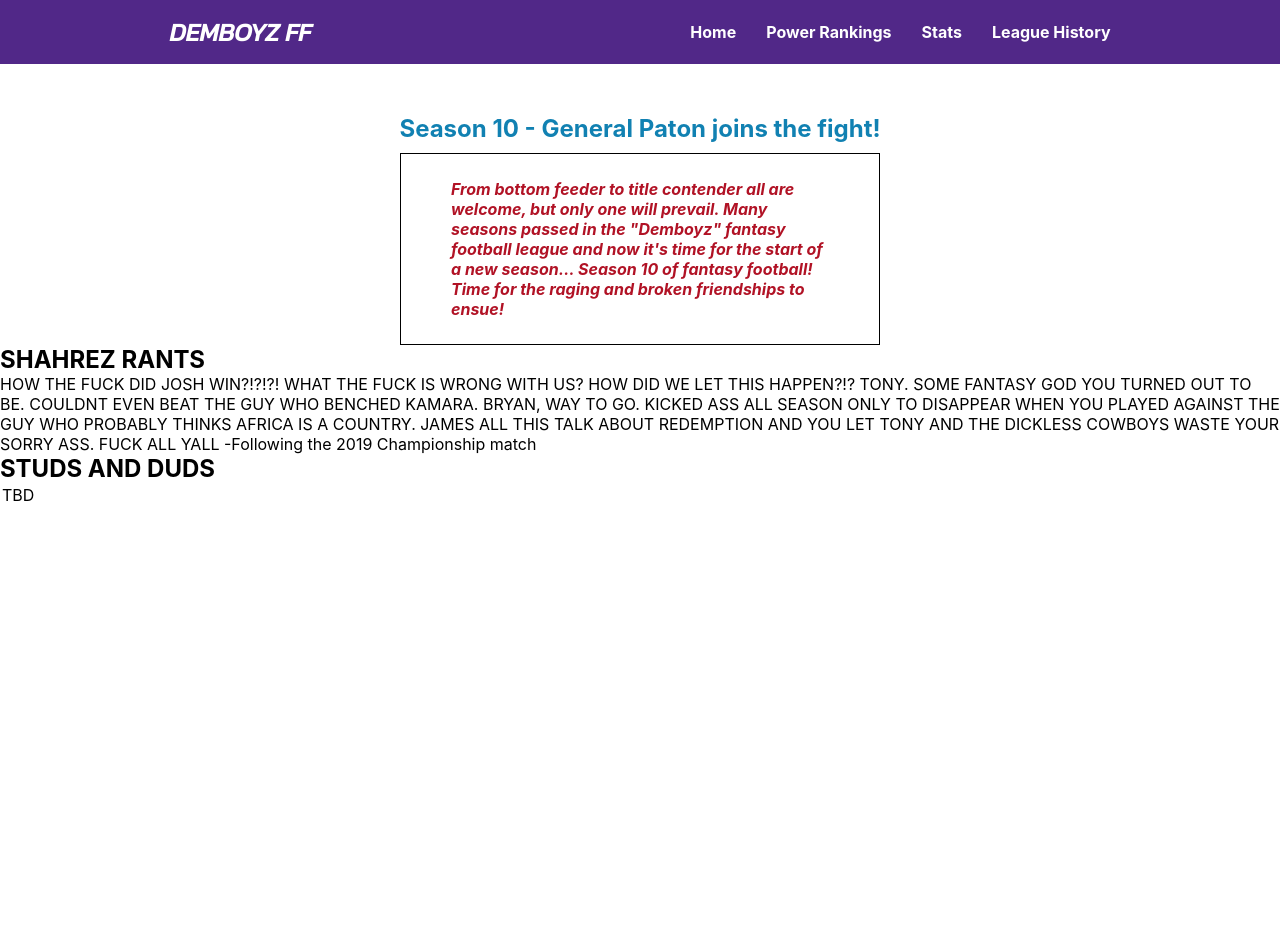
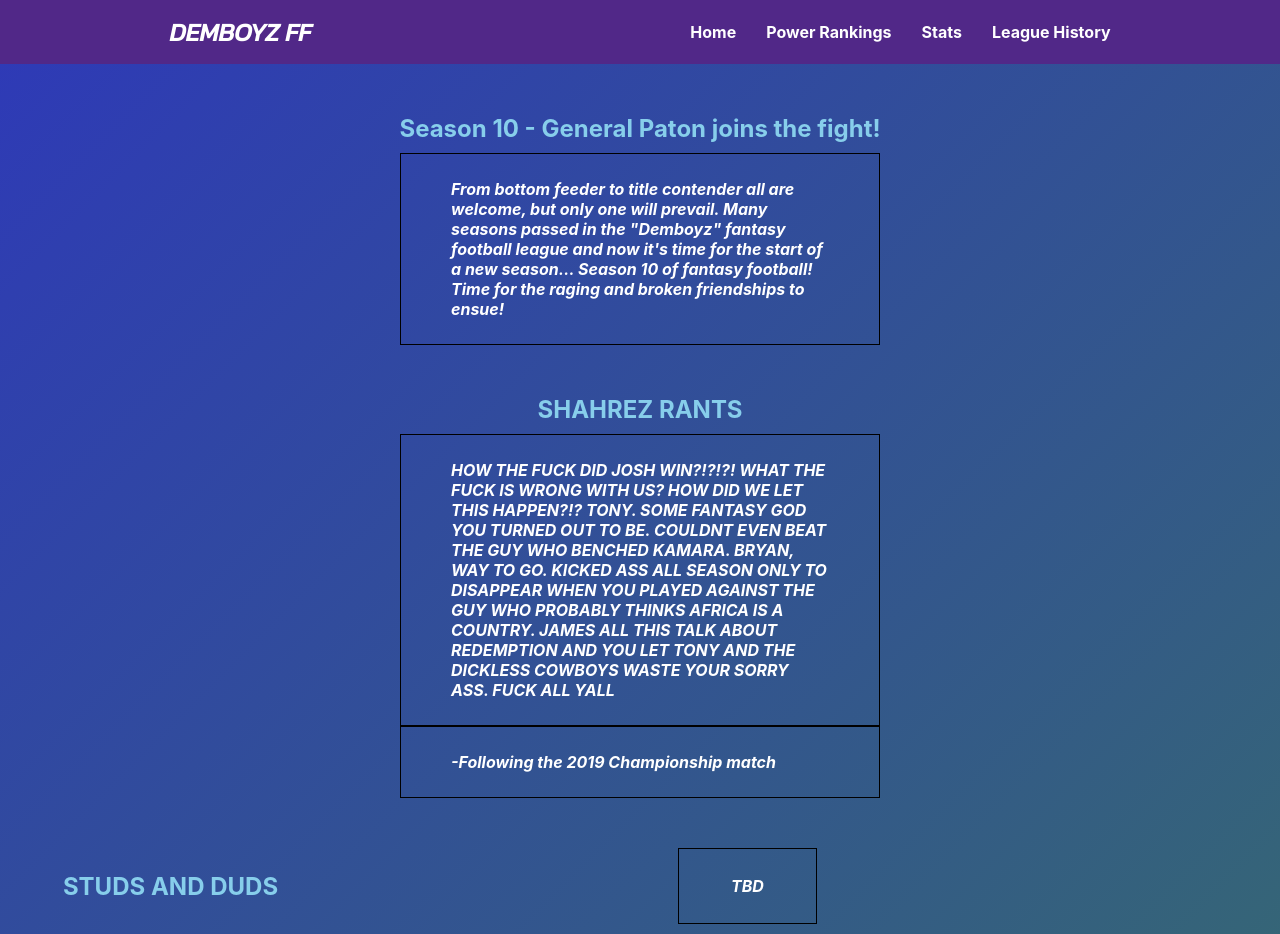
Before and after one commit to Tydomx/demboyz-fantasy-football, a React (Create React App) app: page / in a window 1280 px wide. Before the commit the page ends 800 px from the top, so only its background shows below. Built offline with nearby package versions, Linux system fonts and the light colour scheme.

Commit message:
Added a gradient background WIP

```diff
--- a/src/assets/components/pages/Home.js
+++ b/src/assets/components/pages/Home.js
@@ -16,18 +16,20 @@ export default function Home() {
 			</div>
 
 			<div>
-				<h2>SHAHREZ RANTS</h2>
-				<p>
+				<div className="openingTitle container">
+					<h2>SHAHREZ RANTS</h2>
+				</div>
+				<p className="containerPara openingPara">
 					HOW THE FUCK DID JOSH WIN?!?!?! WHAT THE FUCK IS WRONG WITH US? HOW DID WE LET THIS HAPPEN?!? TONY. SOME FANTASY GOD YOU TURNED OUT TO BE. COULDNT EVEN BEAT THE GUY WHO BENCHED KAMARA. BRYAN, WAY TO GO. KICKED ASS ALL SEASON ONLY TO DISAPPEAR WHEN YOU PLAYED AGAINST THE GUY WHO PROBABLY THINKS AFRICA IS A COUNTRY. JAMES ALL THIS TALK ABOUT REDEMPTION AND YOU LET TONY AND THE DICKLESS COWBOYS WASTE YOUR SORRY ASS. FUCK ALL YALL
-
-
-					-Following the 2019 Championship match
 				</p>
+				<p className="containerPara openingPara">-Following the 2019 Championship match</p>
 			</div>
 
-			<div>
-				<h2>STUDS AND DUDS</h2>
-				<table>
+			<div className="openingTitle container">
+				<div>
+					<h2>STUDS AND DUDS</h2>
+				</div>
+				<table className="containerPara openingPara">
 					<tr>TBD</tr>
 				</table>
 			</div>
--- a/src/assets/components/pages/home.css
+++ b/src/assets/components/pages/home.css
@@ -17,12 +17,33 @@ html {
 	font-size: 62.5%;
 }
 
+/* adding the gradiant background */
 body {
 	font-size: 1.6rem;
+	background: linear-gradient(-45deg, #692c95, #5d1eae, #377067, #2e39b8);
+	background-size: 400% 400%;
+	animation: gradient 15s ease infinite;
+	height: 100vh;
 }
 
+/* @keyframes gradient {
+	0% {
+		background-position: 0% 50%;
+	}
+
+	50% {
+		background-position: 100% 50%;
+	}
+
+	100% {
+		background-position: 0% 50%;
+	}
+} */
+
+/* end of gradiant bg */
+
 .openingTitle {
-	color: var(--secondary);
+	color: skyblue;
 	padding: 10px;
 	padding-top: 50px;
 }
@@ -34,7 +55,7 @@ body {
 }
 
 .containerPara {
-	color: var(--tertiary);
+	color: var(--white);
 	font-weight: bolder;
 	padding: 25px 50px;
 	margin-left: 400px;
```
